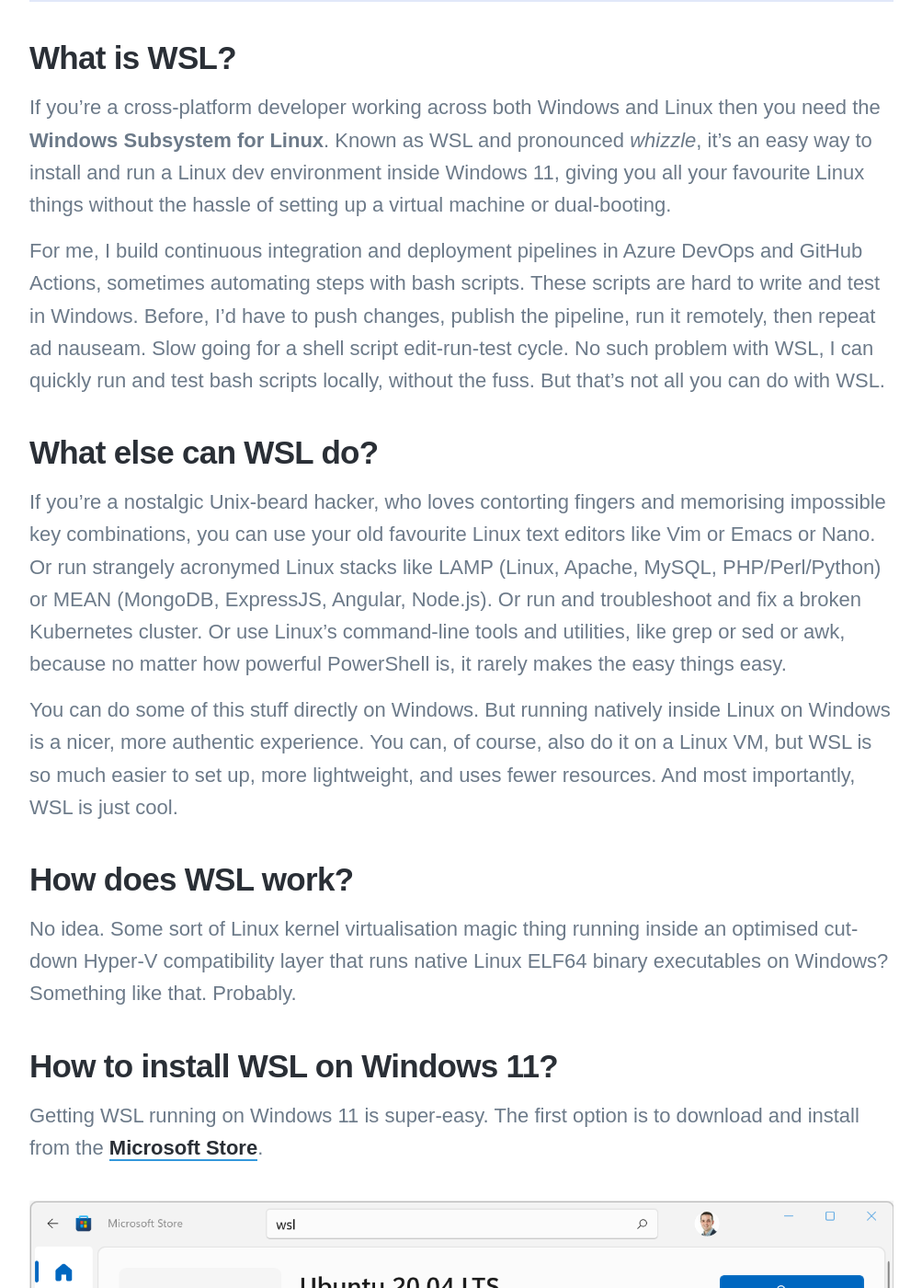
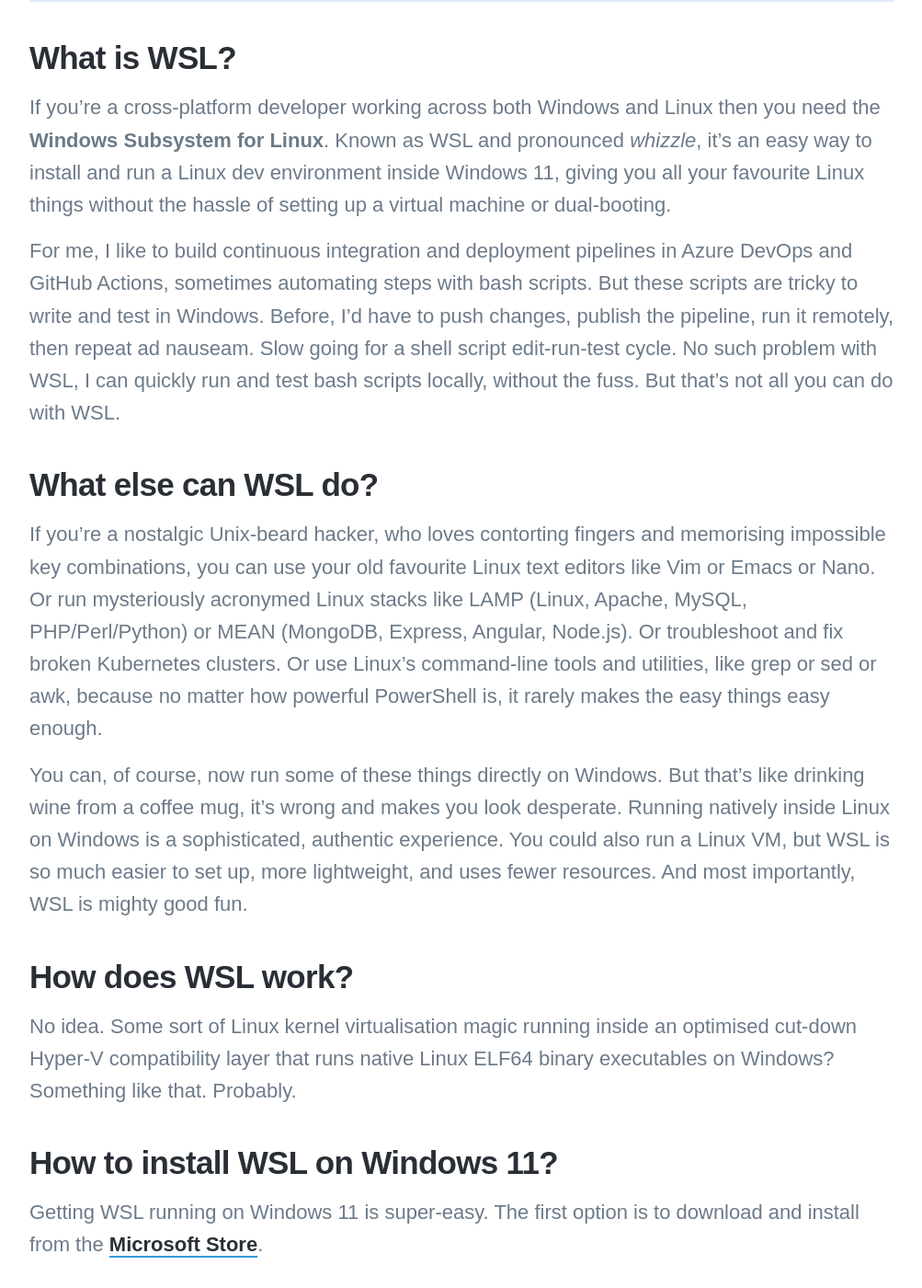
Before and after one commit to ChrisFulstow/chrisfulstow.github.io, a Jekyll site: the page built from _posts/2022-01-30-install-wsl-windows-11.md, in a window 1280 px wide and 1400 px high, scrolled down 996 px. Shown: the whole window at 92% size, without its empty margins (138-1141 px from the left). Built offline with Jekyll 4.4.1, drawn with Linux system fonts in a browser that asks for light colours; nearby versions of some CDN libraries; some web fonts are replaced; some of the changed text lies outside the part shown.

Commit message:
install-wsl-windows-11 updates

```diff
--- a/_posts/2022-01-30-install-wsl-windows-11.md
+++ b/_posts/2022-01-30-install-wsl-windows-11.md
@@ -10,17 +10,17 @@ featured_image: '/images/post/lambda.jpg'
 
 If you're a cross-platform developer working across both Windows and Linux then you need the **Windows Subsystem for Linux**. Known as WSL and pronounced *whizzle*, it's an easy way to install and run a Linux dev environment inside Windows 11, giving you all your favourite Linux things without the hassle of setting up a virtual machine or dual-booting.
 
-For me, I build continuous integration and deployment pipelines in Azure DevOps and GitHub Actions, sometimes automating steps with bash scripts. These scripts are hard to write and test in Windows. Before, I'd have to push changes, publish the pipeline, run it remotely, then repeat ad nauseam. Slow going for a shell script edit-run-test cycle. No such problem with WSL, I can quickly run and test bash scripts locally, without the fuss. But that's not all you can do with WSL.
+For me, I like to build continuous integration and deployment pipelines in Azure DevOps and GitHub Actions, sometimes automating steps with bash scripts. But these scripts are tricky to write and test in Windows. Before, I'd have to push changes, publish the pipeline, run it remotely, then repeat ad nauseam. Slow going for a shell script edit-run-test cycle. No such problem with WSL, I can quickly run and test bash scripts locally, without the fuss. But that's not all you can do with WSL.
 
 ## What else can WSL do?
 
-If you're a nostalgic Unix-beard hacker, who loves contorting fingers and memorising impossible key combinations, you can use your old favourite Linux text editors like Vim or Emacs or Nano. Or run strangely acronymed Linux stacks like LAMP (Linux, Apache, MySQL, PHP/Perl/Python) or MEAN (MongoDB, ExpressJS, Angular, Node.js). Or run and troubleshoot and fix a broken Kubernetes cluster. Or use Linux's command-line tools and utilities, like grep or sed or awk, because no matter how powerful PowerShell is, it rarely makes the easy things easy.
+If you're a nostalgic Unix-beard hacker, who loves contorting fingers and memorising impossible key combinations, you can use your old favourite Linux text editors like Vim or Emacs or Nano. Or run mysteriously acronymed Linux stacks like LAMP (Linux, Apache, MySQL, PHP/Perl/Python) or MEAN (MongoDB, Express, Angular, Node.js). Or troubleshoot and fix broken Kubernetes clusters. Or use Linux's command-line tools and utilities, like grep or sed or awk, because no matter how powerful PowerShell is, it rarely makes the easy things easy enough.
 
-You can do some of this stuff directly on Windows. But running natively inside Linux on Windows is a nicer, more authentic experience. You can, of course, also do it on a Linux VM, but WSL is so much easier to set up, more lightweight, and uses fewer resources. And most importantly, WSL is just cool.
+You can, of course, now run some of these things directly on Windows. But that's like drinking wine from a coffee mug, it's wrong and makes you look desperate. Running natively inside Linux on Windows is a sophisticated, authentic experience. You could also run a Linux VM, but WSL is so much easier to set up, more lightweight, and uses fewer resources. And most importantly, WSL is mighty good fun.
 
 ## How does WSL work?
 
-No idea. Some sort of Linux kernel virtualisation magic thing running inside an optimised cut-down Hyper-V compatibility layer that runs native Linux ELF64 binary executables on Windows? Something like that. Probably.
+No idea. Some sort of Linux kernel virtualisation magic running inside an optimised cut-down Hyper-V compatibility layer that runs native Linux ELF64 binary executables on Windows? Something like that. Probably.
 
 ## How to install WSL on Windows 11?
 
```
Also changed, not shown: other parts of _posts/2022-01-30-install-wsl-windows-11.md (+1 -1 lines).
